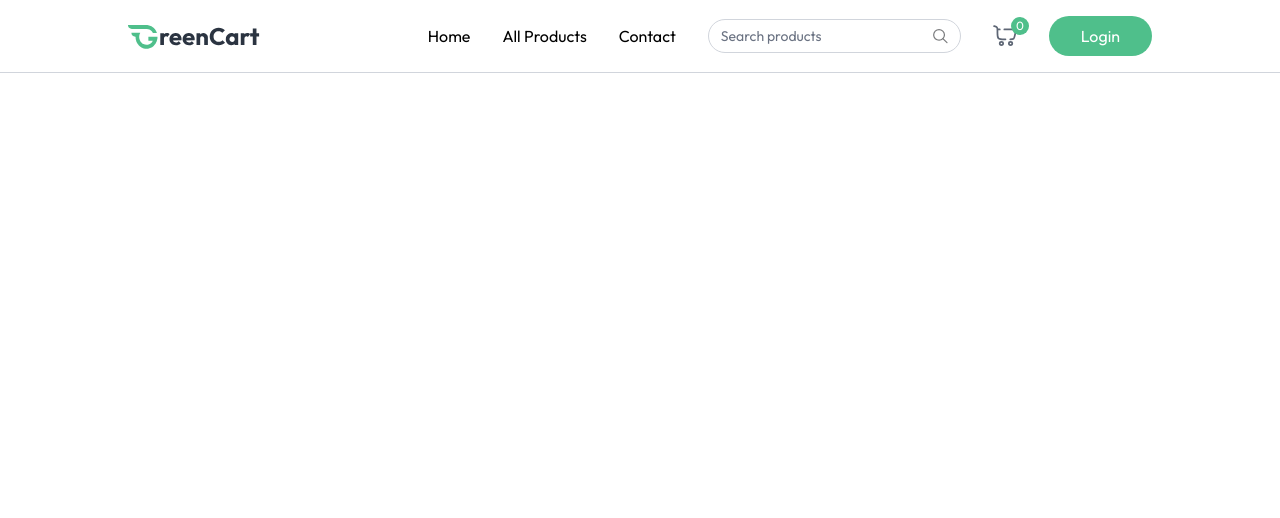
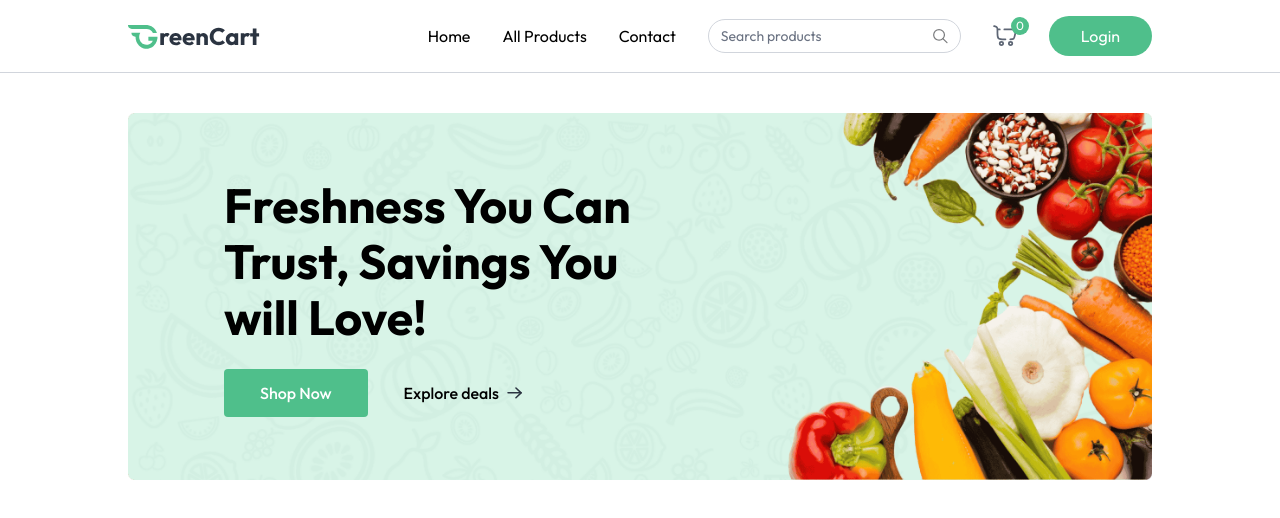
Before and after one commit to TheRealFarhanDev/GreenCart, a React (Vite) app in the folder frontend/: page / in a window 1280 px wide. Shown: the top 518 px of the page. Built offline with nearby package versions, Linux system fonts and the light colour scheme.

Commit message:
Banner Section

```diff
--- a/frontend/src/App.jsx
+++ b/frontend/src/App.jsx
@@ -1,10 +1,17 @@
+import { Route, Routes, useLocation } from "react-router-dom"
 import Navbar from "./components/navbar"
+import Home from "./pages/Home"
 
 function App() {
-
+  const isSellerPath = useLocation().pathname.includes("seller")
   return (
     <>
-      <Navbar/>
+      {isSellerPath ? null : <Navbar />}
+      <div className={isSellerPath ? "" : "px-6 md:px-16 lg:px-24 xl:px-32"}>
+        <Routes>
+          <Route path="/" element={<Home />} />
+        </Routes>
+      </div>
     </>
   )
 }
--- /dev/null
+++ b/frontend/src/components/MainBanner.jsx
@@ -0,0 +1,25 @@
+import { Link } from 'react-router-dom'
+import { assets } from '../assets/assets'
+
+const MainBanner = () => {
+  return (
+    <div className='relative'>
+      <img src={assets.main_banner_bg} alt="Banner Image" className='w-full hidden md:block' />
+      <img src={assets.main_banner_bg_sm} alt="Mobile Banner Image" className='w-full md:hidden' />
+      <div className='absolute inset-0 flex flex-col items-center justify-end md:items-start md:justify-center pb-24 md:pb-0 px-4 md:pl-18 lg:pl-24'>
+        <h1 className='text-3xl md:text-4xl lg:text-5xl font-bold text-center md:text-left max-w-72 md:max-w-105 leading-tight lg:leading-14'>Freshness You Can Trust, Savings You will Love! </h1>
+
+        <div className='flex items-center mt-6 font-medium'>
+          <Link to={"/products"} className='group flex items-center gap-2 px-7 md:px-9 py-3 bg-primary hover:bg-primary-dull transition rounded text-white cursor-pointer'>Shop Now
+            <img className='md:hidden transition group-focus:translate-x-1' src={assets.white_arrow_icon} alt="arrow" />
+          </Link>
+          <Link to={"/products"} className='group hidden md:flex items-center gap-2 px-9 py-3 cursor-pointer'>Explore deals
+            <img className='transition group-focus:translate-x-1' src={assets.black_arrow_icon} alt="arrow" />
+          </Link>
+        </div>
+      </div>
+    </div>
+  )
+}
+
+export default MainBanner
--- /dev/null
+++ b/frontend/src/pages/Home.jsx
@@ -0,0 +1,11 @@
+import MainBanner from '../components/MainBanner'
+
+const Home = () => {
+  return (
+    <div className='mt-10'>
+      <MainBanner />
+    </div>
+  )
+}
+
+export default Home
```
